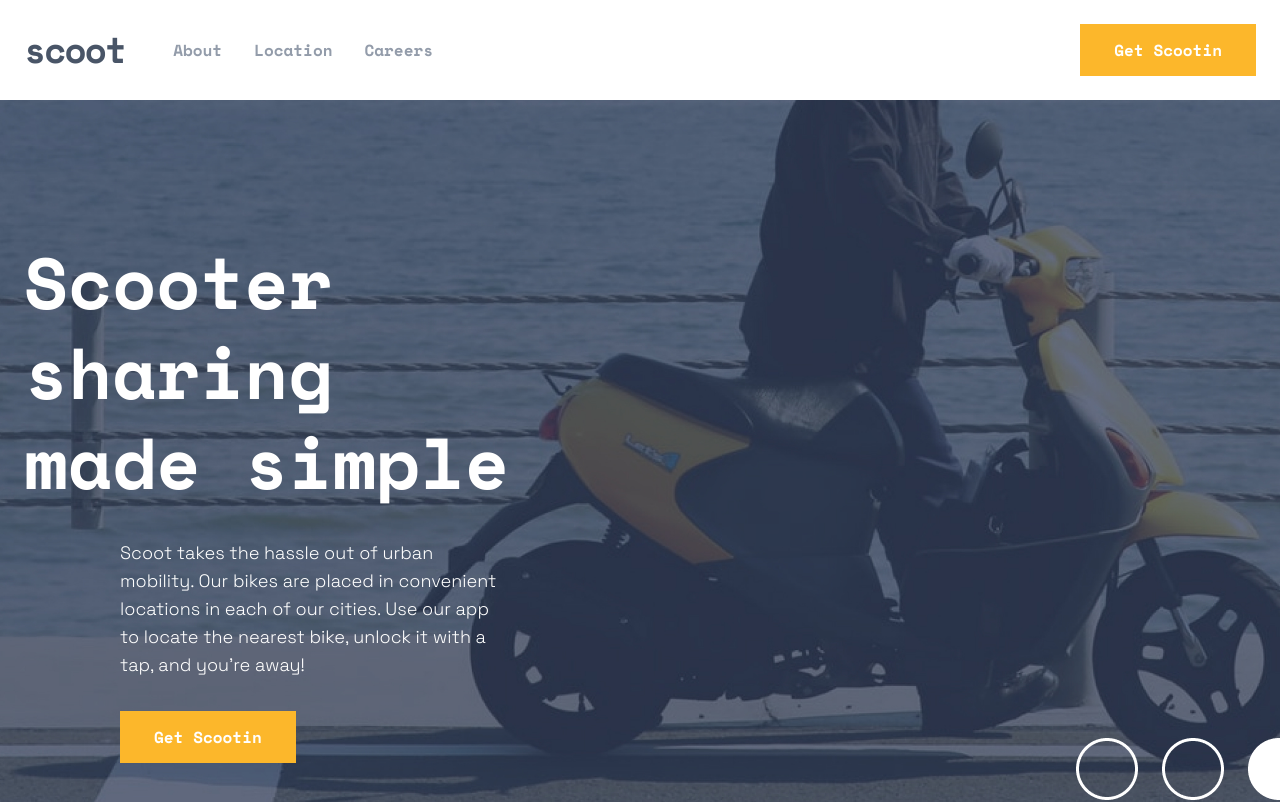
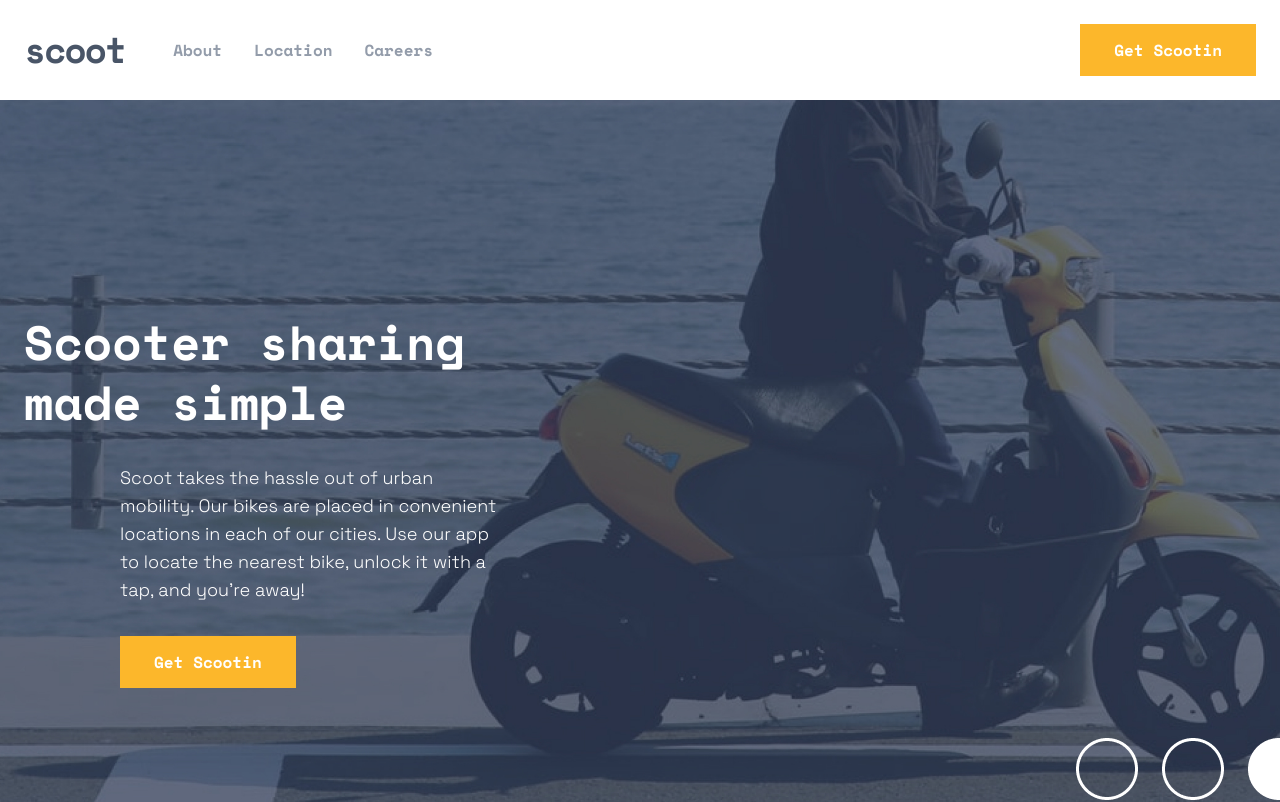
Before and after one commit to 0xSaifX/scooter-commerce, a React (Vite) app in the folder scoot-app/: page / in a window 1280 px wide. Shown: the top 802 px of the page. Built offline with nearby package versions, Linux system fonts and the light colour scheme.

Commit message:
auto-commit

```diff
--- a/scoot-app/src/App.jsx
+++ b/scoot-app/src/App.jsx
@@ -75,7 +75,7 @@ const Footer = () => {
       {/* Call to Action Banner */}
       <div className="bg-scoot-dark text-white py-16 px-6 overflow-hidden relative">
         <div className="container mx-auto flex flex-col md:flex-row items-center justify-between gap-8 relative z-10">
-          <h2 className="text-2xl md:text-4xl lg:text-5xl xl:text-6xl font-bold leading-tight text-center md:text-left max-w-md font-mono">
+          <h2 className="text-2xl md:text-3xl lg:text-4xl xl:text-5xl font-bold leading-tight text-center md:text-left max-w-md font-mono">
             Sign up and <br /> Scoot off today
           </h2>
           <div className="flex gap-4">
@@ -124,7 +124,7 @@ const Home = () => {
 
         <div className="container mx-auto px-6 h-full flex items-center relative z-10">
           <div className="max-w-xl text-white text-center md:text-left mx-auto md:mx-0 pt-20 md:pt-0">
-            <h1 className="text-3xl md:text-5xl lg:text-6xl xl:text-7xl font-bold mb-8 leading-tight font-mono">
+            <h1 className="text-2xl md:text-3xl lg:text-4xl xl:text-5xl font-bold mb-8 leading-tight font-mono">
               Scooter sharing <br /> made simple
             </h1>
 
```
